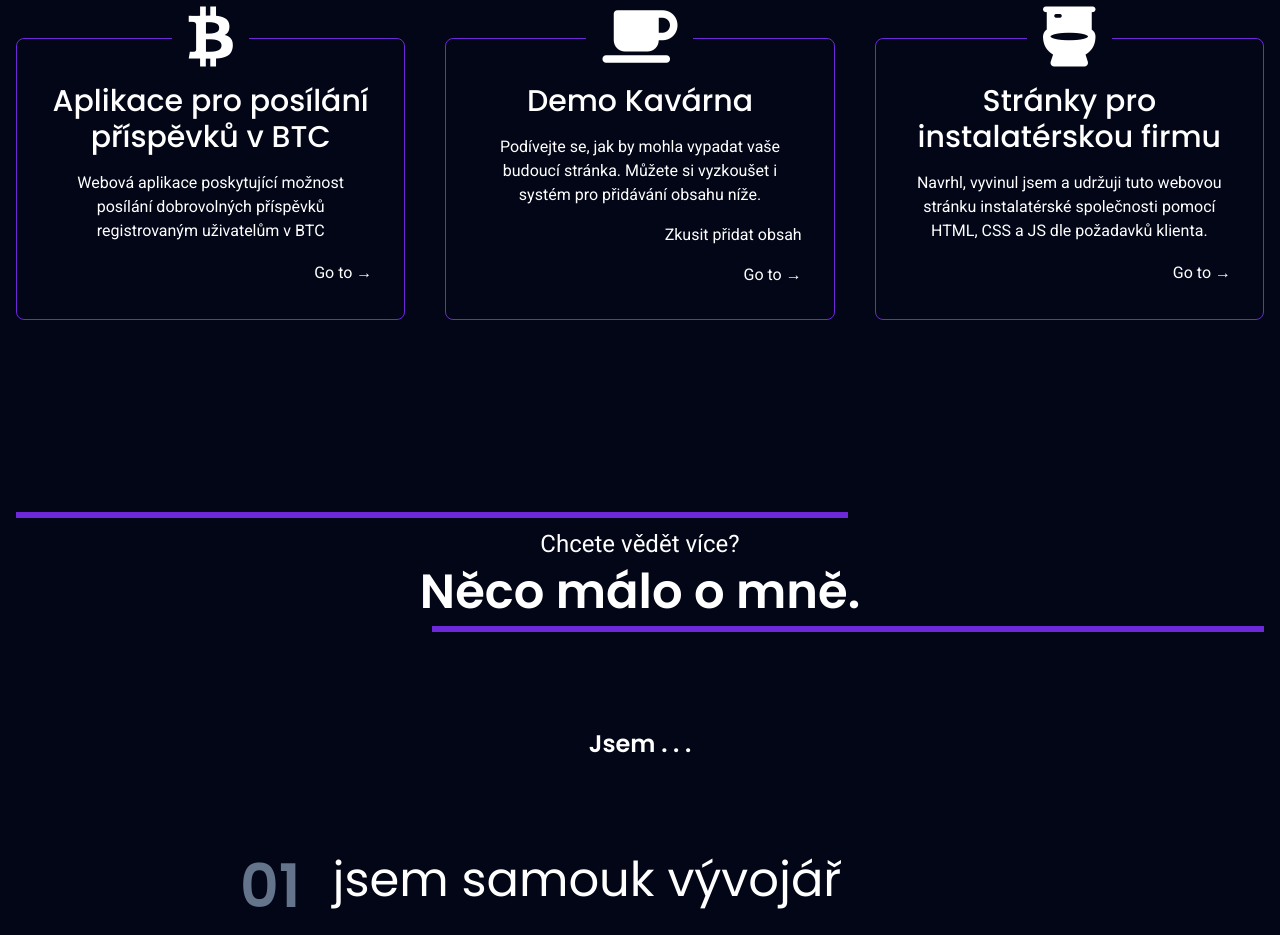
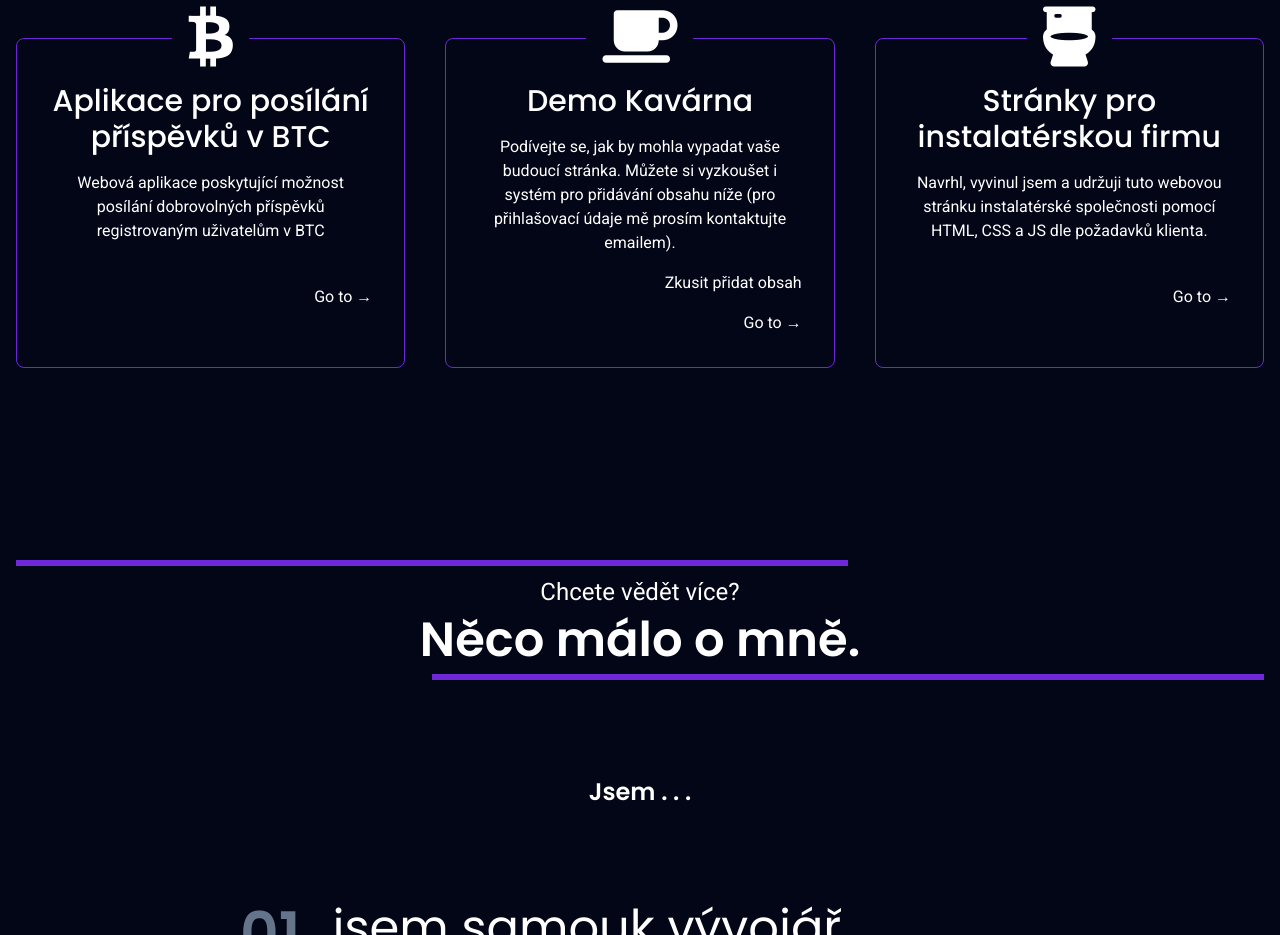
Before and after one commit to Lilleykuba/Portfolio_Project, a SvelteKit app in the folder my-project/: page / in a window 1280 px wide. Shown: the part 920-1855 px from the top of the page. Built offline with nearby package versions, Linux system fonts and the light colour scheme.

Commit message:
updated some text

```diff
--- a/my-project/src/components/Main.svelte
+++ b/my-project/src/components/Main.svelte
@@ -13,7 +13,7 @@
             curiousToSee: "Curious to see my work?",
             watchVideo: "Watch the video",
             project1Description: "As my personal project I developed this BTC tipping web app featuring analytics and metamask integration, inspired by services like buymeacoffee.com",
-            project2Description: "This site is meant to showcase your potential new website, including a headless CMS integration.",
+            project2Description: "This site is meant to showcase your potential new website, including a headless CMS integration (contact me to try it out).",
             project3Description: "I designed, developed, and deployed this plumbing company website from scratch using HTML, CSS, and JS based on the client's requirements.",
             wantToKnowMore: "Want to know more?",
             aboutMe: "A bit about me.",
@@ -43,7 +43,7 @@
             curiousToSee: "Chcete vidět mou práci?",
             watchVideo: "Sledujte video",
             project1Description: "Webová aplikace poskytující možnost posílání dobrovolných příspěvků registrovaným uživatelům v BTC ",
-            project2Description: "Podívejte se, jak by mohla vypadat vaše budoucí stránka. Můžete si vyzkoušet i systém pro přidávání obsahu níže.",
+            project2Description: "Podívejte se, jak by mohla vypadat vaše budoucí stránka. Můžete si vyzkoušet i systém pro přidávání obsahu níže (pro přihlašovací údaje mě prosím kontaktujte emailem).",
             project3Description: "Navrhl, vyvinul jsem a udržuji tuto webovou stránku instalatérské společnosti pomocí HTML, CSS a JS dle požadavků klienta.",
             wantToKnowMore: "Chcete vědět více?",
             aboutMe: "Něco málo o mně.",
```
